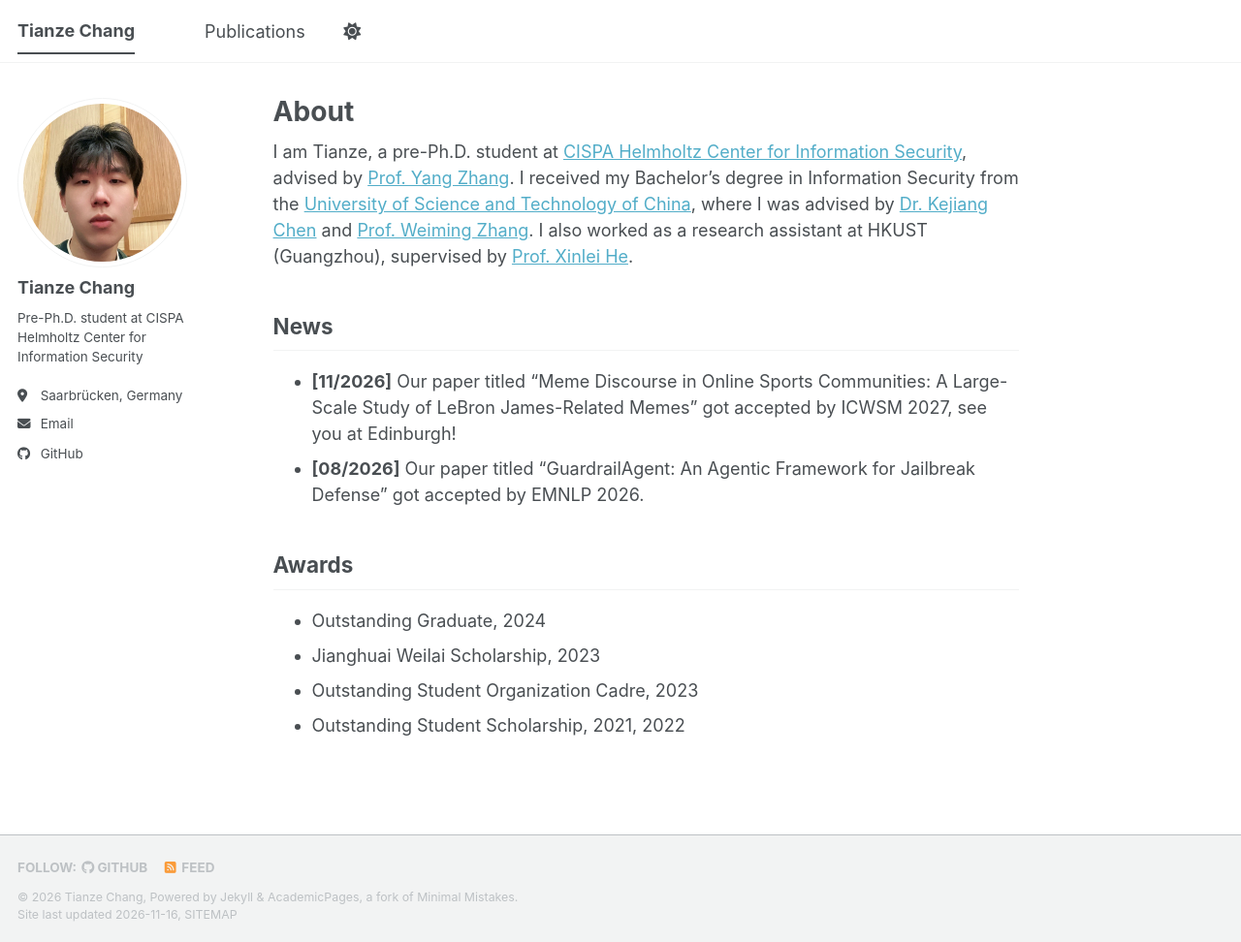
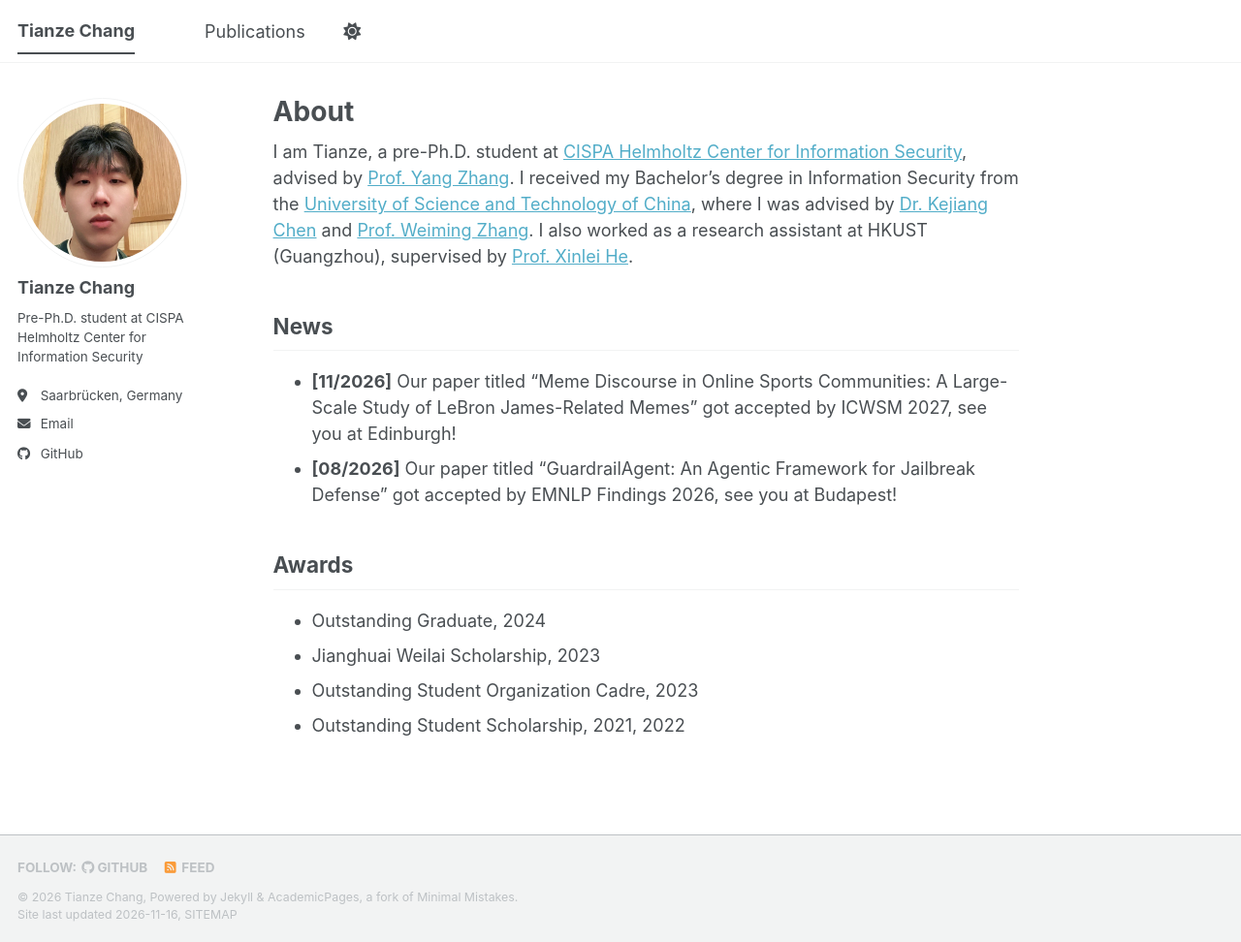
Before and after one commit to tianzechang/tianzechang.github.io, a Jekyll site: the page built from _pages/about.md, in a window 1280 px wide and 972 px high. Shown: the whole window at 97% size. Built offline with Jekyll 4.4.1, drawn with Linux system fonts in a browser that asks for light colours; a style sheet for code colours, icons or effects is not loaded.

```diff
--- a/_pages/about.md
+++ b/_pages/about.md
@@ -12,7 +12,7 @@ I am Tianze, a pre-Ph.D. student at [CISPA Helmholtz Center for Information Secu
 ## News
 
 - **[11/2026]** Our paper titled "Meme Discourse in Online Sports Communities: A Large-Scale Study of LeBron James-Related Memes" got accepted by ICWSM 2027, see you at Edinburgh!
-- **[08/2026]** Our paper titled "GuardrailAgent: An Agentic Framework for Jailbreak Defense" got accepted by EMNLP 2026.
+- **[08/2026]** Our paper titled "GuardrailAgent: An Agentic Framework for Jailbreak Defense" got accepted by EMNLP Findings 2026, see you at Budapest!
 
 ## Awards
 
```
Also changed, not shown: _publications/2026-guardrailagent.md (+1 -1 lines).
